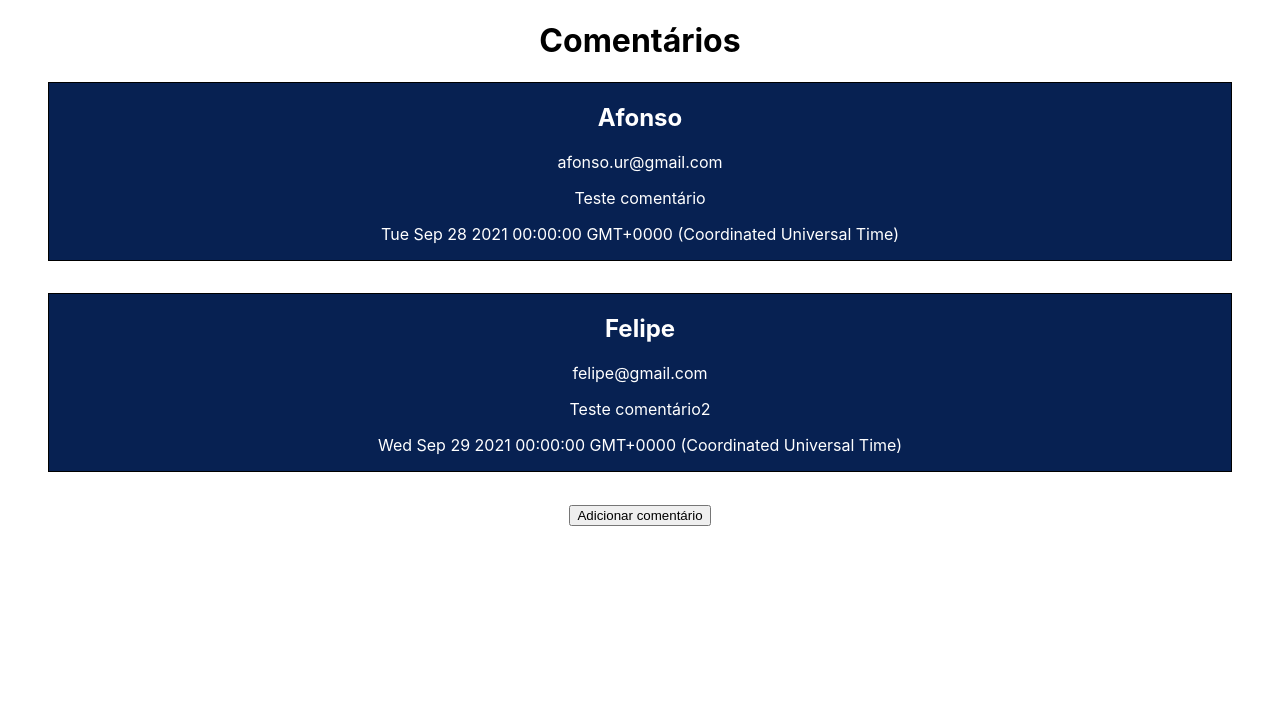
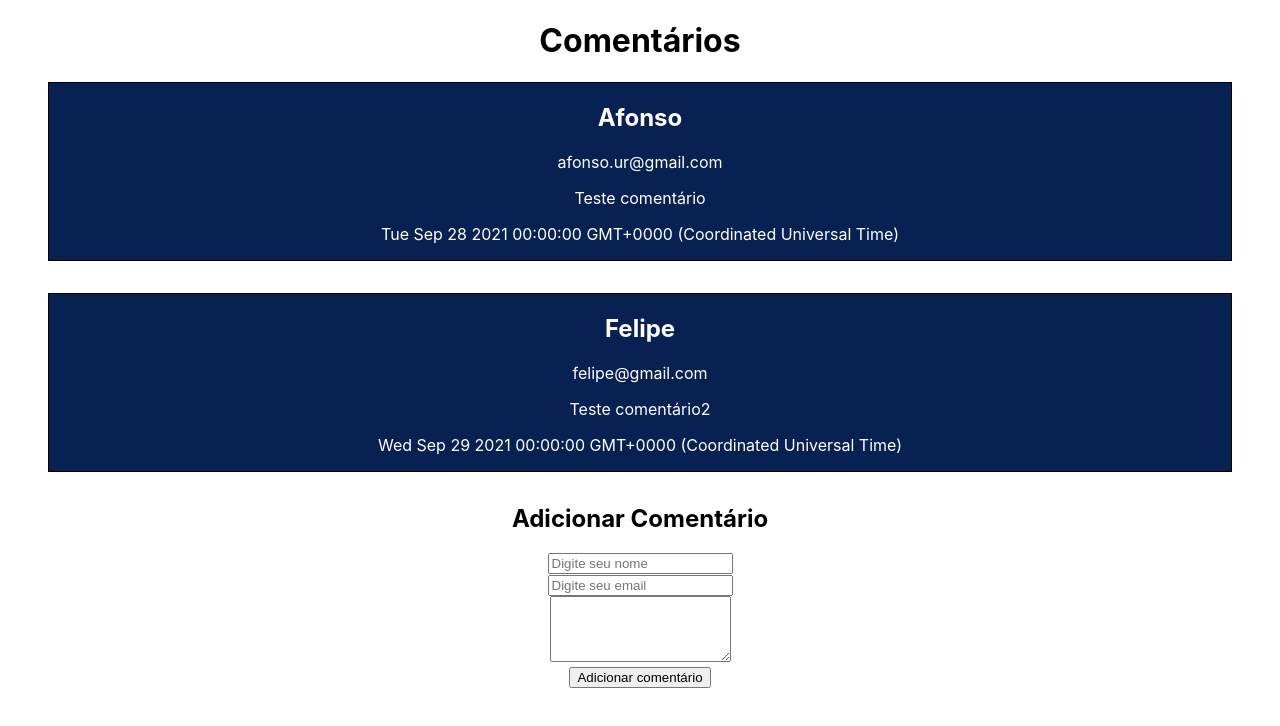
Before and after one commit to Afonso-Lagedo/React, a React (Create React App) app in the folder react-projeto/: page / in a window 1280 px wide. Shown: the top 726 px of the page. Built offline with nearby package versions, Linux system fonts and the light colour scheme.

Commit message:
handle events

```diff
--- a/react-projeto/src/App.js
+++ b/react-projeto/src/App.js
@@ -21,25 +21,47 @@ class App extends Component{//class have function, function have return
         data:new Date (2021,8,29),
         mensagem:'Teste comentário2'
       }
-    ]
+    ],
+    novoComentario:{
+      nome:'',
+      email:'',
+      mensagem:''
+    }
   }
 
-  adicionarComentario = () =>{
+  adicionarComentario = evento =>{
+
+    evento.preventDefault();//for event annull
+
     console.log("Adicionando Comentário...");
 
-    const novoComentario ={
-        nome:'Rafaela',
-        email:'rafaela@gmail.com',
-        data:new Date (),
-        mensagem:'Teste comentário3'
-    }
+    //const novoComentario ={
+    //    nome:'Rafaela',
+    //    email:'rafaela@gmail.com',
+    //    data:new Date (),
+    //    mensagem:'Teste comentário3'
+    //}
+    //pick up from the state:
 
-    //let lista = this.state.comentarios;//geting comentarios
-    //lista.push(novoComentario);//add comentario
-    //this.setState({comentarios:lista})//state update
+    const novoComentario = {...this.state.novoComentario, data: new Date()};//pick up from state of novoComentario plus actualy date
 
-    //or with sprad
-    this.setState({comentarios: [...this.state.comentarios, novoComentario]})
+    this.setState({comentarios: [...this.state.comentarios, novoComentario],
+    novoComentario: {nome:'', email:'', mensagem:''}//update field, after add
+    })
+  }
+
+  editaInput = evento => {
+    //console.log(evento); //for start event
+    //console.log(evento.target);//who started the event
+    //console.log(evento.target.value);//what is being typed
+
+    //geting value and name
+    /*const value = evento.target.value;
+    const name = evento.target.name;
+    or ...*/
+    const {name, value} = evento.target;
+    //field update with value
+    this.setState({novoComentario: {...this.state.novoComentario, [name]:value}});
   }
 
   render() {//from library Component
@@ -57,7 +79,42 @@ class App extends Component{//class have function, function have return
             </Comentario>
           ))
         }
-        <button onClick={this.adicionarComentario}>Adicionar comentário</button>
+
+        <form method="post" onSubmit={this.adicionarComentario}>
+          <h2>Adicionar Comentário</h2>
+          <div>
+            <input
+              type="text"
+              name="nome"
+              value={this.state.novoComentario.nome}
+              onChange={this.editaInput}
+              placeholder="Digite seu nome"
+            />
+          </div>
+
+          <div>
+            <input
+              type="email"
+              name="email"
+              value={this.state.novoComentario.email}
+              onChange={this.editaInput}
+              placeholder="Digite seu email"
+            />
+          </div>
+
+          <div>
+            <textarea
+              name="mensagem"
+              value={this.state.novoComentario.mensagem}
+              onChange={this.editaInput}
+              rows="4"
+            />
+          </div>
+
+          <button type="submit">Adicionar comentário</button>
+
+        </form>
+
       </div>
     );
   }
```
